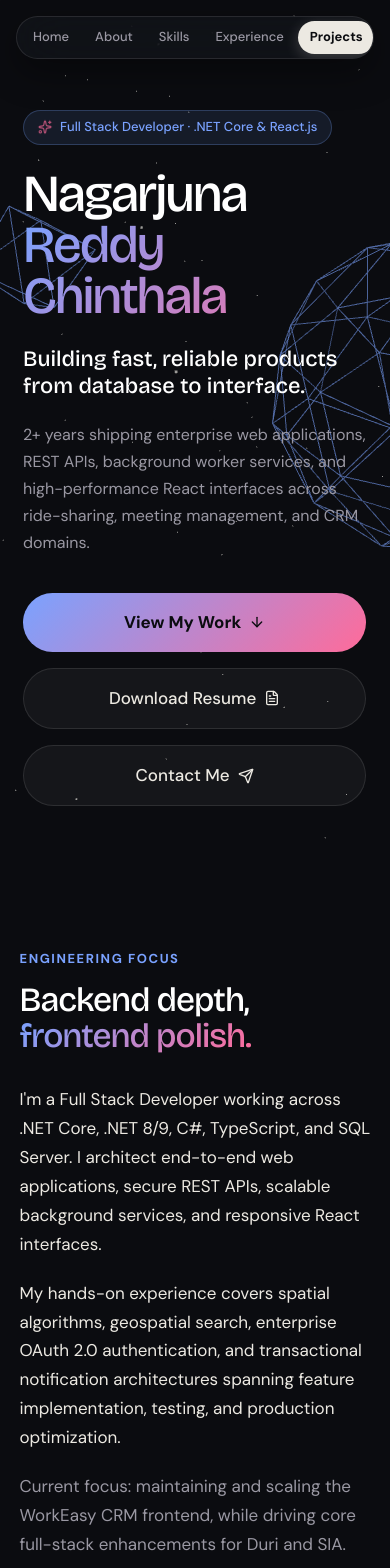
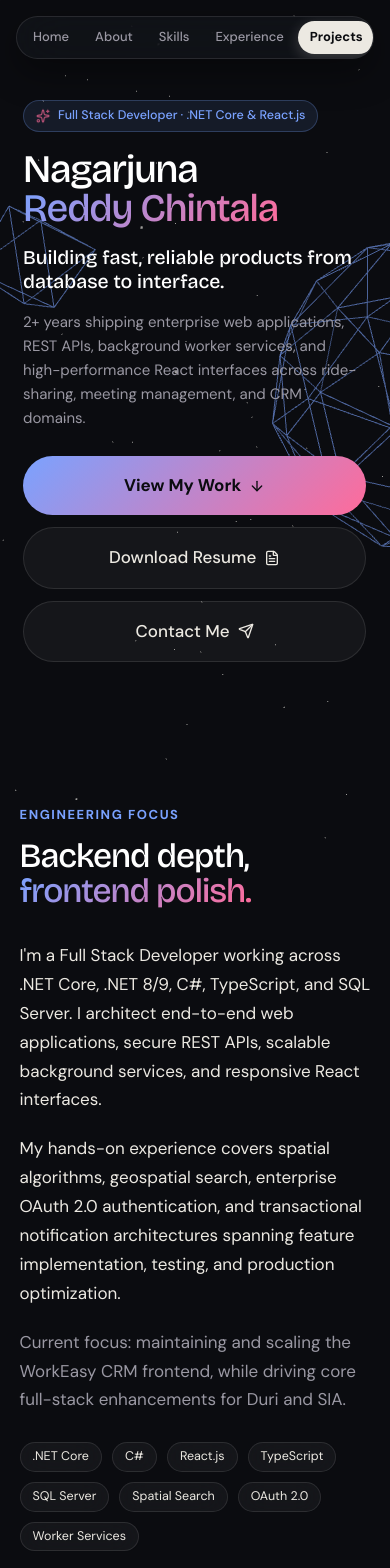
Before and after one commit to Nagarjuna476420/Personal_Portfolio, a React (Vite) app: page / in a window 390 px wide. Shown: the top 1568 px of the page. Built offline with nearby package versions, Linux system fonts and the light colour scheme.

Commit message:
fix: update surname to Chintala and enhance mobile responsiveness for hero, skills, and experience

```diff
--- a/index.html
+++ b/index.html
@@ -3,10 +3,10 @@
   <head>
     <meta charset="UTF-8" />
     <meta name="viewport" content="width=device-width, initial-scale=1.0, viewport-fit=cover" />
-    <meta name="description" content="Portfolio of Nagarjuna Reddy Chinthala - Full Stack Developer specializing in .NET Core, C#, TypeScript, and React.js." />
-    <meta name="author" content="Nagarjuna Reddy Chinthala" />
+    <meta name="description" content="Portfolio of Nagarjuna Reddy Chintala - Full Stack Developer specializing in .NET Core, C#, TypeScript, and React.js." />
+    <meta name="author" content="Nagarjuna Reddy Chintala" />
     <meta name="theme-color" content="#0b0c10" />
-    <title>Nagarjuna Reddy Chinthala · Full Stack Developer</title>
+    <title>Nagarjuna Reddy Chintala · Full Stack Developer</title>
     <link rel="preconnect" href="https://fonts.googleapis.com">
     <link rel="preconnect" href="https://fonts.gstatic.com" crossorigin>
     <link href="https://fonts.googleapis.com/css2?family=Bricolage+Grotesque:opsz,wght@12..96,500;600;700;800&family=DM+Sans:ital,opsz,wght@0,9..40,400;0,9..40,500;0,9..40,700;1,9..40,400&family=Fira+Code:wght@400;500&display=swap" rel="stylesheet">
--- a/portfolio.html
+++ b/portfolio.html
@@ -4,7 +4,7 @@
 <head>
     <meta charset="utf-8">
     <meta name="viewport" content="width=device-width, initial-scale=1, viewport-fit=cover">
-    <title>Nagarjuna Reddy Chinthala · Full Stack Developer</title>
+    <title>Nagarjuna Reddy Chintala · Full Stack Developer</title>
     <link
         href="https://fonts.googleapis.com/css2?family=Bricolage+Grotesque:wght@500;700;800&family=DM+Sans:wght@400;500&display=swap"
         rel="stylesheet">
@@ -689,7 +689,7 @@
         <section id="home">
             <div class="in" id="hin">
                 <div class="role">Full Stack Developer · .NET Core &amp; React.js</div>
-                <h1><span>Nagarjuna</span><span class="g">Reddy Chinthala</span></h1>
+                <h1><span>Nagarjuna</span><span class="g">Reddy Chintala</span></h1>
                 <div class="hl">Building fast, reliable products from database to interface.</div>
                 <p class="mut">2+ years shipping web applications, REST APIs, background services and responsive React
                     interfaces across ride-sharing, meeting management and CRM products.</p>
@@ -960,7 +960,7 @@
             </div>
         </section>
     </main>
-    <footer>© Nagarjuna Reddy Chinthala</footer>
+    <footer>© Nagarjuna Reddy Chintala</footer>
 
     <script src="https://cdnjs.cloudflare.com/ajax/libs/three.js/r128/three.min.js"></script>
     <script>
--- a/src/components/common/Chip/Chip.css
+++ b/src/components/common/Chip/Chip.css
@@ -4,9 +4,12 @@
   gap: 6px;
   font-family: var(--bd);
   border-radius: var(--radius-full);
-  line-height: 1.2;
+  line-height: 1.25;
   transition: all var(--transition-fast);
-  white-space: nowrap;
+  max-width: 100%;
+  white-space: normal;
+  word-break: break-word;
+  box-sizing: border-box;
 }
 
 .chip-sm {
@@ -49,3 +52,14 @@
   border: 1px solid var(--line-strong);
   color: var(--mut-light);
 }
+
+@media (max-width: 600px) {
+  .chip-md {
+    padding: 6px 12px;
+    font-size: 12.5px;
+  }
+  .chip-sm {
+    padding: 4px 8px;
+    font-size: 11.5px;
+  }
+}
--- a/src/components/layout/Footer/Footer.jsx
+++ b/src/components/layout/Footer/Footer.jsx
@@ -11,7 +11,7 @@ export function Footer() {
     <footer className="footer-container">
       <div className="footer-content">
         <p className="footer-copy">
-          © {new Date().getFullYear()} Nagarjuna Reddy Chinthala. Designed &amp; built with React &amp; clean architecture.
+          © {new Date().getFullYear()} Nagarjuna Reddy Chintala. Designed &amp; built with React &amp; clean architecture.
         </p>
         <button
           className="back-to-top-btn glass-panel"
--- a/src/components/sections/Experience/Experience.css
+++ b/src/components/sections/Experience/Experience.css
@@ -5,6 +5,7 @@
   align-items: start;
   position: relative;
   width: 100%;
+  box-sizing: border-box;
 }
 
 .experience-sticky-side {
@@ -38,12 +39,17 @@
   flex-direction: column;
   gap: 48px;
   min-width: 0;
+  width: 100%;
+  box-sizing: border-box;
 }
 
 .timeline-entry-card {
   position: relative;
   transition: opacity var(--transition-smooth), transform var(--transition-smooth);
   opacity: 0.45;
+  width: 100%;
+  min-width: 0;
+  box-sizing: border-box;
 }
 
 .timeline-entry-card.is-active-entry {
@@ -71,6 +77,9 @@
 
 .timeline-card-content {
   padding: 30px;
+  width: 100%;
+  min-width: 0;
+  box-sizing: border-box;
 }
 
 .timeline-entry-header {
@@ -117,12 +126,14 @@
   display: flex;
   flex-wrap: wrap;
   gap: 8px;
+  width: 100%;
+  min-width: 0;
 }
 
 @media (max-width: 860px) {
   .experience-layout-grid {
     grid-template-columns: 1fr;
-    gap: 36px;
+    gap: 28px;
   }
 
   .experience-sticky-side {
@@ -130,15 +141,52 @@
     top: auto;
   }
 
+  .sticky-active-indicator {
+    margin-top: 10px;
+  }
+
+  .sticky-active-company {
+    font-size: clamp(30px, 8vw, 44px);
+  }
+
   .timeline-articles-list {
-    padding-left: 28px;
+    padding-left: 20px;
+    gap: 32px;
+    border-left-width: 2px;
   }
 
   .timeline-node-dot {
-    left: -35px;
+    left: -26px;
+    top: 20px;
+    width: 11px;
+    height: 11px;
   }
 
-  .sticky-active-indicator {
-    margin-top: 12px;
+  .timeline-card-content {
+    padding: 20px 16px;
+  }
+
+  .timeline-role-title {
+    font-size: 17.5px;
+  }
+
+  .timeline-project-name {
+    font-size: 14px;
+    margin-bottom: 14px;
+  }
+
+  .timeline-bullets-list {
+    padding-left: 16px;
+    margin-bottom: 16px;
+  }
+
+  .timeline-bullets-list li {
+    font-size: 14px;
+    line-height: 1.55;
+    margin-bottom: 8px;
+  }
+
+  .timeline-chips-row {
+    gap: 6px;
   }
 }
--- a/src/components/sections/Hero/Hero.css
+++ b/src/components/sections/Hero/Hero.css
@@ -6,6 +6,9 @@
   position: relative;
   z-index: 2;
   padding: calc(140px + env(safe-area-inset-top, 0px)) 6vw 100px;
+  width: 100%;
+  max-width: 100%;
+  box-sizing: border-box;
 }
 
 .hero-inner-container {
@@ -14,6 +17,7 @@
   margin: 0 auto;
   will-change: transform, opacity;
   transition: transform 0.1s ease-out, opacity 0.1s ease-out;
+  box-sizing: border-box;
 }
 
 .hero-badge {
@@ -28,19 +32,23 @@
   font-size: clamp(13px, 1.6vw, 16px);
   font-weight: 500;
   margin-bottom: 24px;
+  max-width: 100%;
+  line-height: 1.4;
 }
 
 .hero-badge-icon {
   color: var(--b);
   animation: pulse-glow 2.5s infinite;
+  flex-shrink: 0;
 }
 
 .hero-title {
-  font-size: clamp(52px, 10vw, 150px);
+  font-size: clamp(36px, 9vw, 150px);
   font-weight: 800;
-  line-height: 0.98;
+  line-height: 1;
   letter-spacing: -0.04em;
   margin-bottom: 24px;
+  word-break: break-word;
 }
 
 .hero-title span {
@@ -53,7 +61,7 @@
 
 .hero-headline {
   font-family: var(--hd);
-  font-size: clamp(22px, 3.2vw, 38px);
+  font-size: clamp(20px, 3.2vw, 38px);
   font-weight: 700;
   line-height: 1.25;
   color: var(--tx-heading);
@@ -62,7 +70,7 @@
 }
 
 .hero-bio {
-  font-size: clamp(16px, 1.8vw, 19px);
+  font-size: clamp(15px, 1.8vw, 19px);
   line-height: 1.7;
   max-width: 62ch;
   margin-bottom: 36px;
@@ -72,15 +80,49 @@
   display: flex;
   flex-wrap: wrap;
   gap: 16px;
+  width: 100%;
 }
 
 @media (max-width: 768px) {
   .hero-section {
-    padding-top: calc(110px + env(safe-area-inset-top, 0px));
+    padding-top: calc(100px + env(safe-area-inset-top, 0px));
     padding-bottom: 60px;
+    min-height: auto;
   }
+
+  .hero-badge {
+    font-size: 12.5px;
+    padding: 6px 12px;
+    margin-bottom: 18px;
+  }
+
+  .hero-title {
+    font-size: clamp(34px, 10vw, 56px);
+    margin-bottom: 18px;
+    letter-spacing: -0.03em;
+  }
+
+  .hero-headline {
+    font-size: clamp(18px, 5vw, 24px);
+    margin-bottom: 16px;
+    max-width: 100%;
+  }
+
+  .hero-bio {
+    font-size: 15px;
+    line-height: 1.6;
+    margin-bottom: 26px;
+    max-width: 100%;
+  }
+
   .hero-actions-row {
     flex-direction: column;
     align-items: stretch;
+    gap: 12px;
+  }
+
+  .hero-actions-row .btn-custom {
+    width: 100%;
+    justify-content: center;
   }
 }
--- a/src/components/sections/Skills/Skills.css
+++ b/src/components/sections/Skills/Skills.css
@@ -1,13 +1,18 @@
 .skills-cards-grid {
   display: grid;
-  grid-template-columns: repeat(auto-fit, minmax(320px, 1fr));
+  grid-template-columns: repeat(auto-fit, minmax(290px, 1fr));
   gap: 20px;
+  width: 100%;
+  box-sizing: border-box;
 }
 
 .skill-category-card {
-  padding: 30px;
+  padding: 28px;
   display: flex;
   flex-direction: column;
+  width: 100%;
+  min-width: 0;
+  box-sizing: border-box;
 }
 
 .skill-category-title {
@@ -21,13 +26,22 @@
   display: flex;
   flex-wrap: wrap;
   gap: 8px;
+  width: 100%;
+  min-width: 0;
 }
 
-@media (max-width: 640px) {
+@media (max-width: 768px) {
   .skills-cards-grid {
     grid-template-columns: 1fr;
+    gap: 16px;
   }
+
   .skill-category-card {
-    padding: 22px;
+    padding: 20px 16px;
+  }
+
+  .skill-category-title {
+    font-size: 19px;
+    margin-bottom: 14px;
   }
 }
--- a/src/components/sections/TechMarquee/TechMarquee.css
+++ b/src/components/sections/TechMarquee/TechMarquee.css
@@ -9,6 +9,9 @@
   background: rgba(18, 20, 26, 0.4);
   backdrop-filter: var(--glass-blur);
   user-select: none;
+  width: 100%;
+  max-width: 100%;
+  box-sizing: border-box;
 }
 
 .marquee-track {
@@ -40,6 +43,22 @@
   text-shadow: 0 0 20px rgba(122, 162, 255, 0.4);
 }
 
+@media (max-width: 768px) {
+  .marquee-outer-container {
+    padding: 18px 0;
+    margin: 36px 0;
+  }
+
+  .marquee-track {
+    gap: 30px;
+    animation-duration: 32s;
+  }
+
+  .marquee-item {
+    font-size: clamp(22px, 6vw, 36px);
+  }
+}
+
 @media (prefers-reduced-motion: reduce) {
   .marquee-track {
     animation: none;
--- a/src/data/portfolioData.js
+++ b/src/data/portfolioData.js
@@ -1,12 +1,12 @@
 /**
  * Portfolio Data Configuration
- * Centralized data source for Nagarjuna Reddy Chinthala's portfolio.
+ * Centralized data source for Nagarjuna Reddy Chintala's portfolio.
  */
 
 export const personalInfo = {
   name: "Nagarjuna",
-  surname: "Reddy Chinthala",
-  fullName: "Nagarjuna Reddy Chinthala",
+  surname: "Reddy Chintala",
+  fullName: "Nagarjuna Reddy Chintala",
   role: "Full Stack Developer",
   specialization: ".NET Core & React.js",
   headline: "Building fast, reliable products from database to interface.",
```
Also changed, not shown: 1 other file (tests, documents, lock files or other folders).
